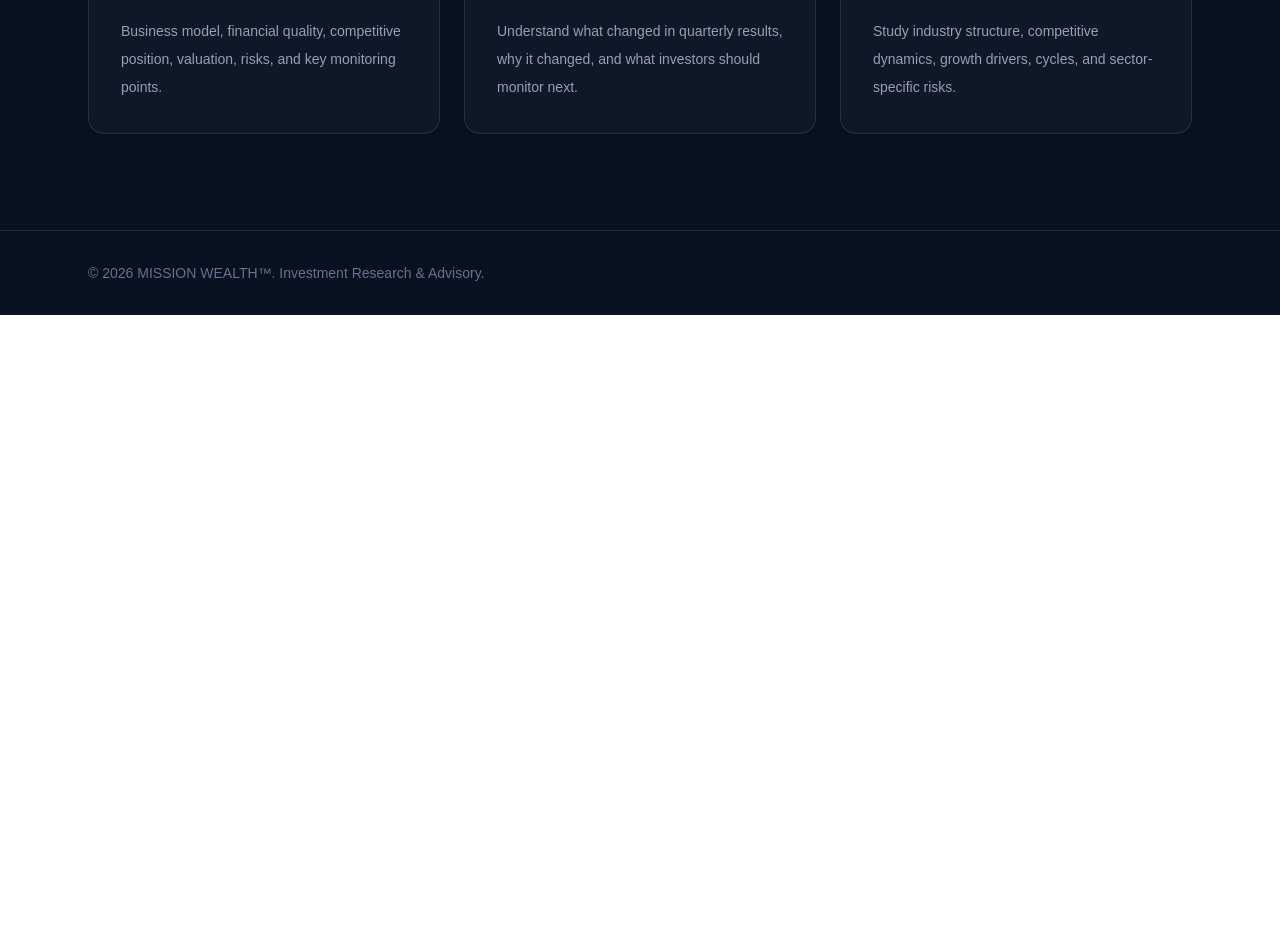
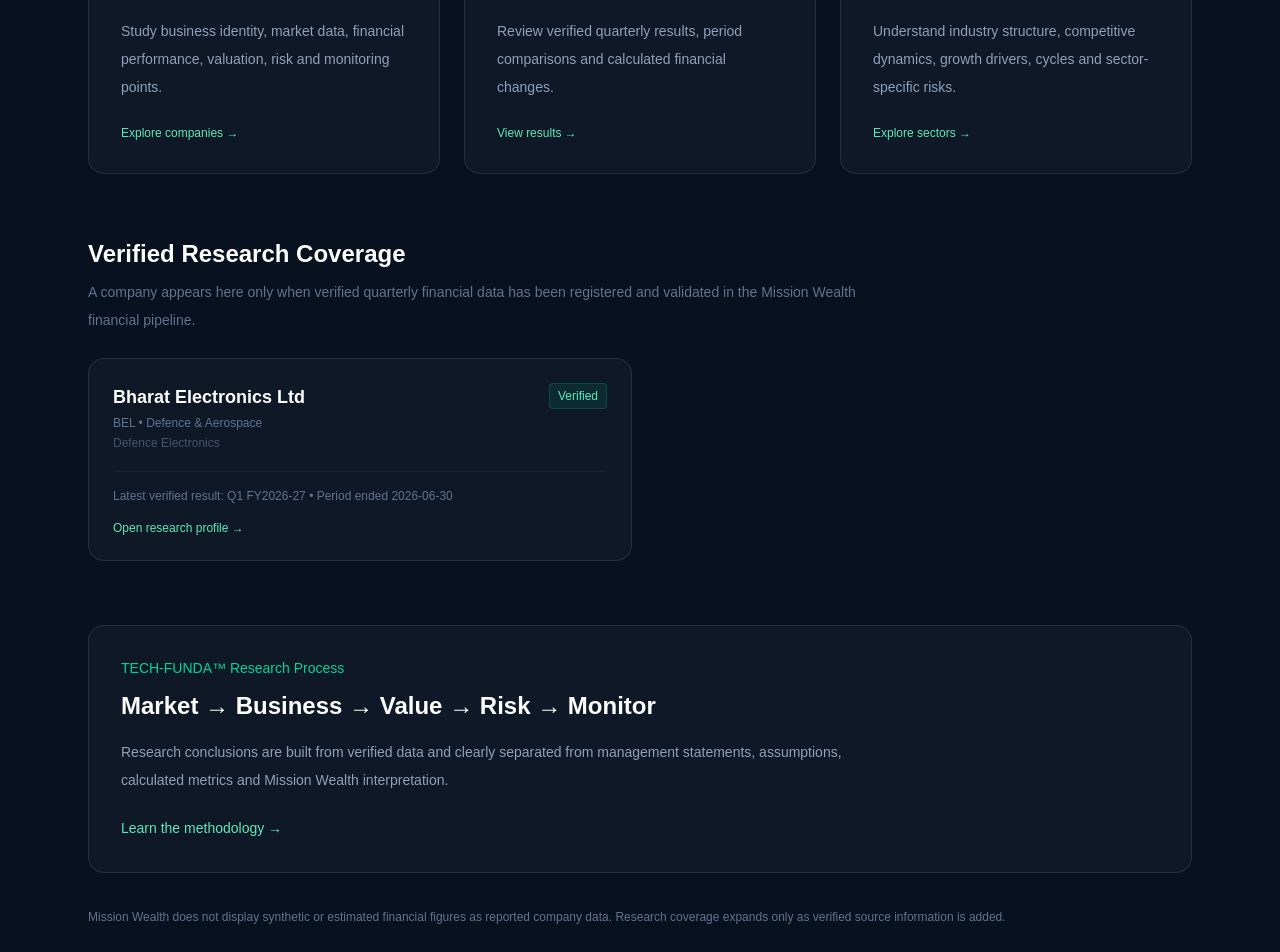
Before and after one commit to 9557690628m-design/mission-wealth, a Next.js app: page /research in a window 1280 px wide. Shown: the part 580-1532 px from the top of the page. Before the commit the page ends 895 px from the top, so only its background shows below. Built offline with nearby package versions, Linux system fonts and the light colour scheme.

Commit message:
Build verified research hub

```diff
--- a/src/app/research/page.tsx
+++ b/src/app/research/page.tsx
@@ -1,6 +1,62 @@
+import Link from "next/link";
 import Navbar from "@/components/Navbar";
+import {
+  getQuarterlyResultSymbols,
+  getQuarterlyResults,
+} from "@/lib/financials/results";
+import { getFinancialPeriodComparison } from "@/lib/financials/periods";
+import { getStockIdentity } from "@/lib/market/stocks";
 
-export default function ResearchPage() {
+export default async function ResearchPage() {
+  const symbols =
+    getQuarterlyResultSymbols();
+
+  const coverage = await Promise.all(
+    symbols.map(async (symbol) => {
+      const company =
+        getStockIdentity(symbol);
+
+      const results =
+        await getQuarterlyResults(
+          symbol
+        );
+
+      const {
+        current,
+      } =
+        getFinancialPeriodComparison(
+          results
+        );
+
+      if (!company || !current) {
+        return null;
+      }
+
+      return {
+        symbol,
+        company: company.name,
+        sector: company.sector,
+        industry:
+          company.industry,
+        quarter:
+          current.quarter,
+        fiscalYear:
+          current.fiscalYear,
+        periodEnd:
+          current.periodEnd,
+      };
+    })
+  );
+
+  const verifiedCoverage =
+    coverage.filter(
+      (
+        item
+      ): item is NonNullable<
+        typeof item
+      > => item !== null
+    );
+
   return (
     <>
       <Navbar />
@@ -12,60 +68,239 @@ export default function ResearchPage() {
           </div>
 
           <h1 className="max-w-4xl text-4xl font-semibold tracking-tight md:text-6xl">
-            Research built around understanding.
+            Research built around
+            evidence and understanding.
           </h1>
 
           <p className="mt-6 max-w-3xl text-lg leading-8 text-slate-400">
-            Structured investment research designed to help investors
-            understand businesses, financial performance, valuation, risk,
-            and market behaviour.
+            Mission Wealth separates
+            reported facts, calculated
+            metrics, business analysis,
+            valuation, risk and
+            monitoring so investors can
+            understand how a research
+            conclusion is formed.
           </p>
 
           <div className="mt-16 grid gap-6 md:grid-cols-3">
-            <div className="rounded-2xl border border-white/10 bg-white/[0.03] p-8">
-              <div className="text-sm text-emerald-400">01</div>
+            <Link
+              href="/stocks"
+              className="rounded-2xl border border-white/10 bg-white/[0.03] p-8 transition hover:border-emerald-400/30 hover:bg-white/[0.05]"
+            >
+              <div className="text-sm text-emerald-400">
+                01
+              </div>
 
               <h2 className="mt-4 text-xl font-semibold">
                 Company Research
               </h2>
 
               <p className="mt-4 text-sm leading-7 text-slate-400">
-                Business model, financial quality, competitive position,
-                valuation, risks, and key monitoring points.
+                Study business
+                identity, market data,
+                financial performance,
+                valuation, risk and
+                monitoring points.
               </p>
-            </div>
 
-            <div className="rounded-2xl border border-white/10 bg-white/[0.03] p-8">
-              <div className="text-sm text-emerald-400">02</div>
+              <div className="mt-6 text-xs font-medium text-emerald-300">
+                Explore companies →
+              </div>
+            </Link>
+
+            <Link
+              href="/results"
+              className="rounded-2xl border border-white/10 bg-white/[0.03] p-8 transition hover:border-emerald-400/30 hover:bg-white/[0.05]"
+            >
+              <div className="text-sm text-emerald-400">
+                02
+              </div>
 
               <h2 className="mt-4 text-xl font-semibold">
                 Results Intelligence
               </h2>
 
               <p className="mt-4 text-sm leading-7 text-slate-400">
-                Understand what changed in quarterly results, why it changed,
-                and what investors should monitor next.
+                Review verified
+                quarterly results,
+                period comparisons and
+                calculated financial
+                changes.
               </p>
-            </div>
 
-            <div className="rounded-2xl border border-white/10 bg-white/[0.03] p-8">
-              <div className="text-sm text-emerald-400">03</div>
+              <div className="mt-6 text-xs font-medium text-emerald-300">
+                View results →
+              </div>
+            </Link>
+
+            <Link
+              href="/sectors"
+              className="rounded-2xl border border-white/10 bg-white/[0.03] p-8 transition hover:border-emerald-400/30 hover:bg-white/[0.05]"
+            >
+              <div className="text-sm text-emerald-400">
+                03
+              </div>
 
               <h2 className="mt-4 text-xl font-semibold">
                 Sector Research
               </h2>
 
               <p className="mt-4 text-sm leading-7 text-slate-400">
-                Study industry structure, competitive dynamics, growth
-                drivers, cycles, and sector-specific risks.
+                Understand industry
+                structure, competitive
+                dynamics, growth
+                drivers, cycles and
+                sector-specific risks.
+              </p>
+
+              <div className="mt-6 text-xs font-medium text-emerald-300">
+                Explore sectors →
+              </div>
+            </Link>
+          </div>
+
+          <section className="mt-16">
+            <div className="mb-6">
+              <h2 className="text-2xl font-semibold">
+                Verified Research
+                Coverage
+              </h2>
+
+              <p className="mt-2 max-w-3xl text-sm leading-7 text-slate-500">
+                A company appears here
+                only when verified
+                quarterly financial
+                data has been
+                registered and
+                validated in the
+                Mission Wealth
+                financial pipeline.
               </p>
             </div>
-          </div>
+
+            {verifiedCoverage.length >
+            0 ? (
+              <div className="grid gap-4 md:grid-cols-2">
+                {verifiedCoverage.map(
+                  (item) => (
+                    <Link
+                      key={
+                        item.symbol
+                      }
+                      href={`/stocks/${item.symbol.toLowerCase()}`}
+                      className="rounded-2xl border border-white/10 bg-white/[0.03] p-6 transition hover:border-emerald-400/30 hover:bg-white/[0.05]"
+                    >
+                      <div className="flex flex-wrap items-start justify-between gap-4">
+                        <div>
+                          <div className="text-lg font-semibold text-white">
+                            {
+                              item.company
+                            }
+                          </div>
+
+                          <div className="mt-1 text-xs text-slate-500">
+                            {
+                              item.symbol
+                            }
+                            {" • "}
+                            {
+                              item.sector
+                            }
+                          </div>
+
+                          {item.industry && (
+                            <div className="mt-1 text-xs text-slate-600">
+                              {
+                                item.industry
+                              }
+                            </div>
+                          )}
+                        </div>
+
+                        <div className="rounded border border-emerald-400/20 bg-emerald-400/10 px-2 py-1 text-xs font-medium text-emerald-300">
+                          Verified
+                        </div>
+                      </div>
+
+                      <div className="mt-5 border-t border-white/5 pt-4 text-xs text-slate-500">
+                        Latest verified
+                        result:{" "}
+                        {item.quarter ??
+                          "Quarter"}{" "}
+                        {
+                          item.fiscalYear
+                        }
+                        {" • "}
+                        Period ended{" "}
+                        {
+                          item.periodEnd
+                        }
+                      </div>
+
+                      <div className="mt-4 text-xs font-medium text-emerald-300">
+                        Open research
+                        profile →
+                      </div>
+                    </Link>
+                  )
+                )}
+              </div>
+            ) : (
+              <div className="rounded-2xl border border-white/10 bg-white/[0.03] p-10 text-center text-sm text-slate-500">
+                Verified research
+                coverage is not
+                currently available.
+              </div>
+            )}
+          </section>
+
+          <section className="mt-16 rounded-2xl border border-white/10 bg-white/[0.03] p-8">
+            <div className="text-sm font-medium text-emerald-400">
+              TECH-FUNDA™ Research
+              Process
+            </div>
+
+            <h2 className="mt-3 text-2xl font-semibold">
+              Market → Business →
+              Value → Risk → Monitor
+            </h2>
+
+            <p className="mt-4 max-w-3xl text-sm leading-7 text-slate-400">
+              Research conclusions are
+              built from verified data
+              and clearly separated
+              from management
+              statements, assumptions,
+              calculated metrics and
+              Mission Wealth
+              interpretation.
+            </p>
+
+            <Link
+              href="/methodology"
+              className="mt-6 inline-block text-sm font-medium text-emerald-300 transition hover:text-emerald-200"
+            >
+              Learn the methodology →
+            </Link>
+          </section>
+
+          <p className="mt-8 text-xs leading-6 text-slate-500">
+            Mission Wealth does not
+            display synthetic or
+            estimated financial
+            figures as reported company
+            data. Research coverage
+            expands only as verified
+            source information is
+            added.
+          </p>
         </section>
 
         <footer className="border-t border-white/10">
           <div className="mx-auto max-w-6xl px-6 py-8 text-sm text-slate-500">
-            © 2026 MISSION WEALTH™. Investment Research & Advisory.
+            © 2026 MISSION WEALTH™.
+            Investment Research &
+            Advisory.
           </div>
         </footer>
       </main>
```
